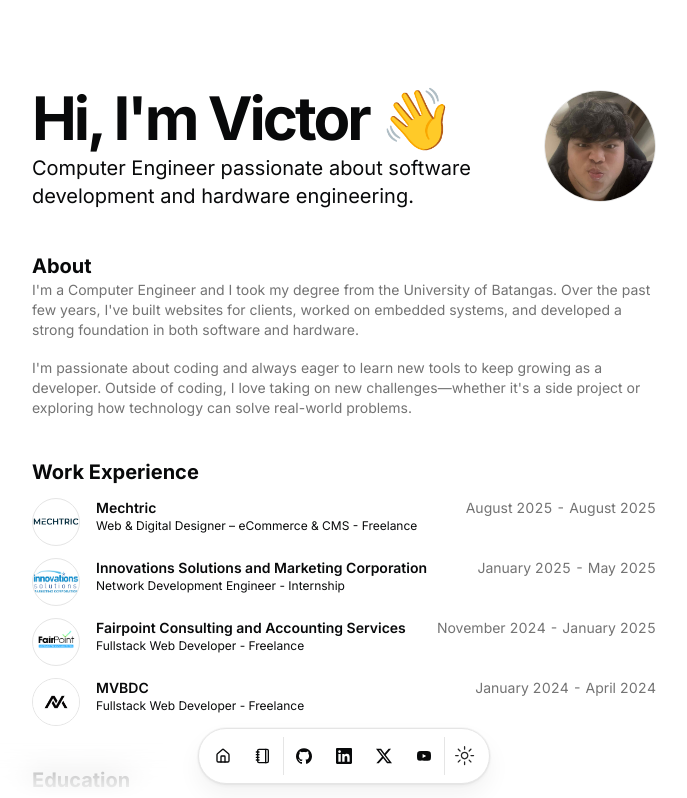
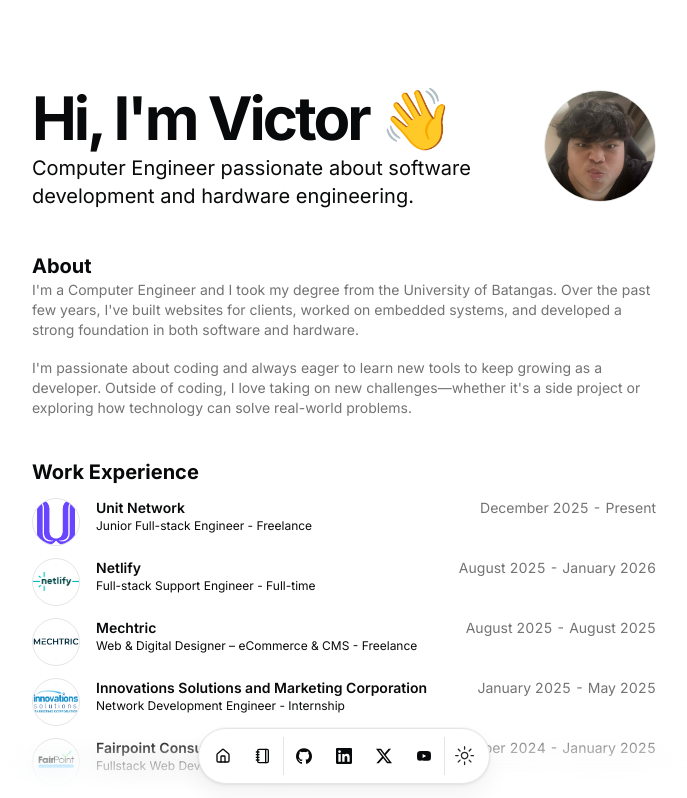
Before and after one commit to kenny-programmer/my-profile, a Next.js app: page / in a window 1280 px wide. Shown: the top 798 px of the page, without its empty margins (296-983 px from the left). Built offline with nearby package versions, Linux system fonts and the light colour scheme.

Commit message:
Update resume data and add new images

```diff
--- a/src/data/resume.tsx
+++ b/src/data/resume.tsx
@@ -69,13 +69,37 @@ export const DATA = {
       },
       resume: {
         name: "Resume",
-        url: "https://drive.google.com/file/d/1zgtA3jK-Y9A3TiFOgcE0n9nUcCA2Yi2B/view?usp=sharing",
+        url: "https://drive.google.com/file/d/1uAjLXcwIdliTglwVSA22roh99XIam83c/view?usp=sharing",
         icon: Icons.email,
         navbar: false,
       },
     },
   },
   work: [
+    {
+      company: "Unit Network",
+      href: "https://unit.network/",
+      badges: [],
+      location: "New York, USA",
+      title: "Junior Full-stack Engineer - Freelance",
+      logoUrl: "/unit.png",
+      start: "December 2025",
+      end: "Present",
+      description:
+        "Developed an event discovery and community networking web platform from scratch for Unit Network, independently building the complete front-end using Next.js. Focused on creating a responsive, user-friendly interface while following modern front-end best practices. Additionally, conducted security testing on the company’s main website, identified potential vulnerabilities, and provided practical mitigation recommendations that significantly improved the site’s overall security.",
+    },
+    {
+      company: "Netlify",
+      href: "https://netlify.com/",
+      badges: [],
+      location: "San Francisco, USA",
+      title: "Full-stack Support Engineer - Full-time",
+      logoUrl: "/Netlify.png",
+      start: "August 2025",
+      end: "January 2026",
+      description:
+        "Worked as a Full-Stack Support Engineer, supporting and maintaining production web applications built with Next.js, React.js, Vue.js, and Node.js. Investigated and resolved front-end, back-end, and deployment-related issues, including authentication flows (OAuth), serverless functions (AWS Lambda, Edge Functions), and database operations using Supabase (PostgreSQL). Assisted with CI/CD pipelines, monitored deployments on Netlify, and optimized performance and reliability using Cloudflare and CDN technologies, while following best practices for security, scalability, and maintainability.",
+    },
     {
       company: "Mechtric",
       href: "https://www.mechtric.com.au/",
```
Also changed, not shown: public/Netlify.png (added), public/unit.png (added).
